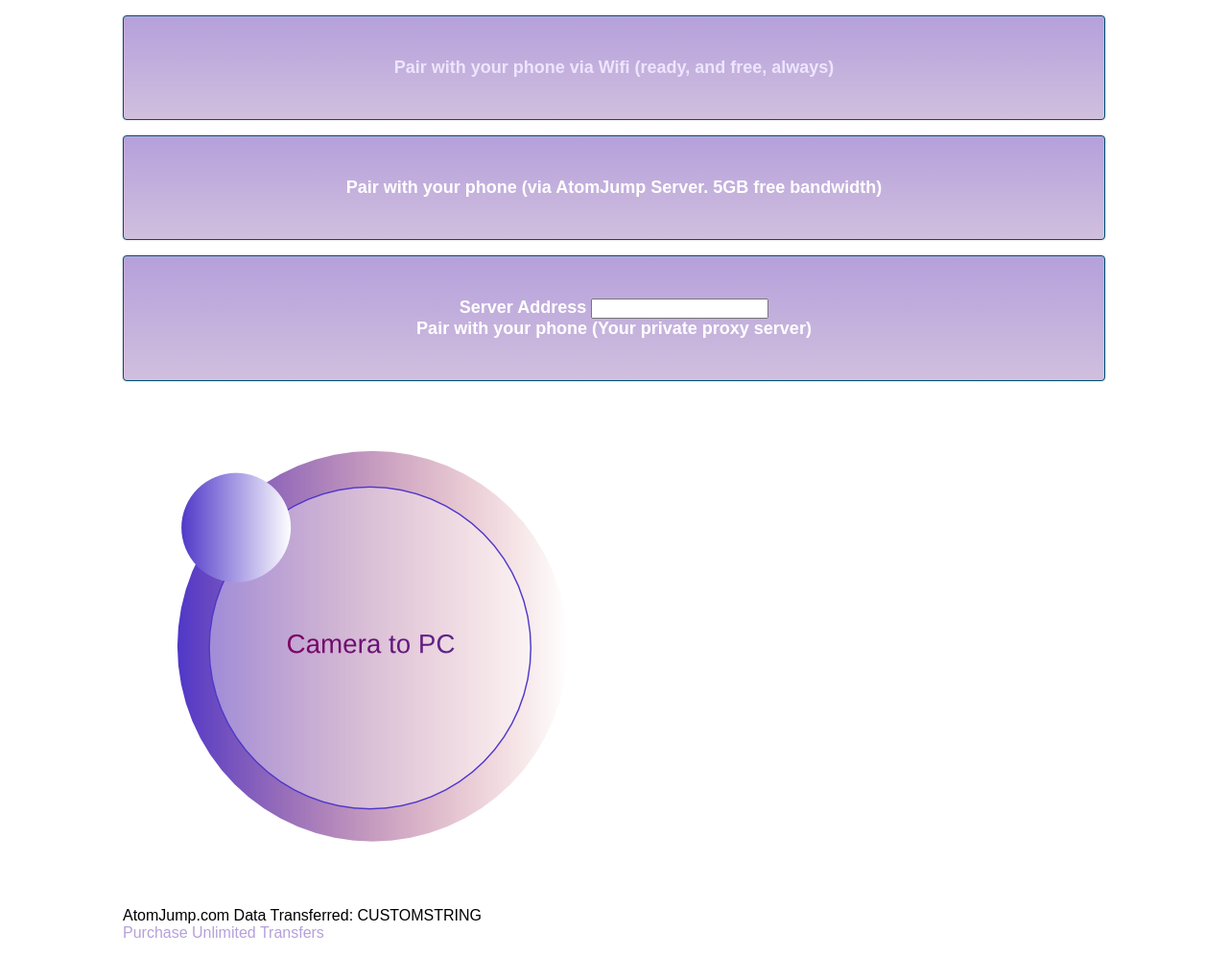
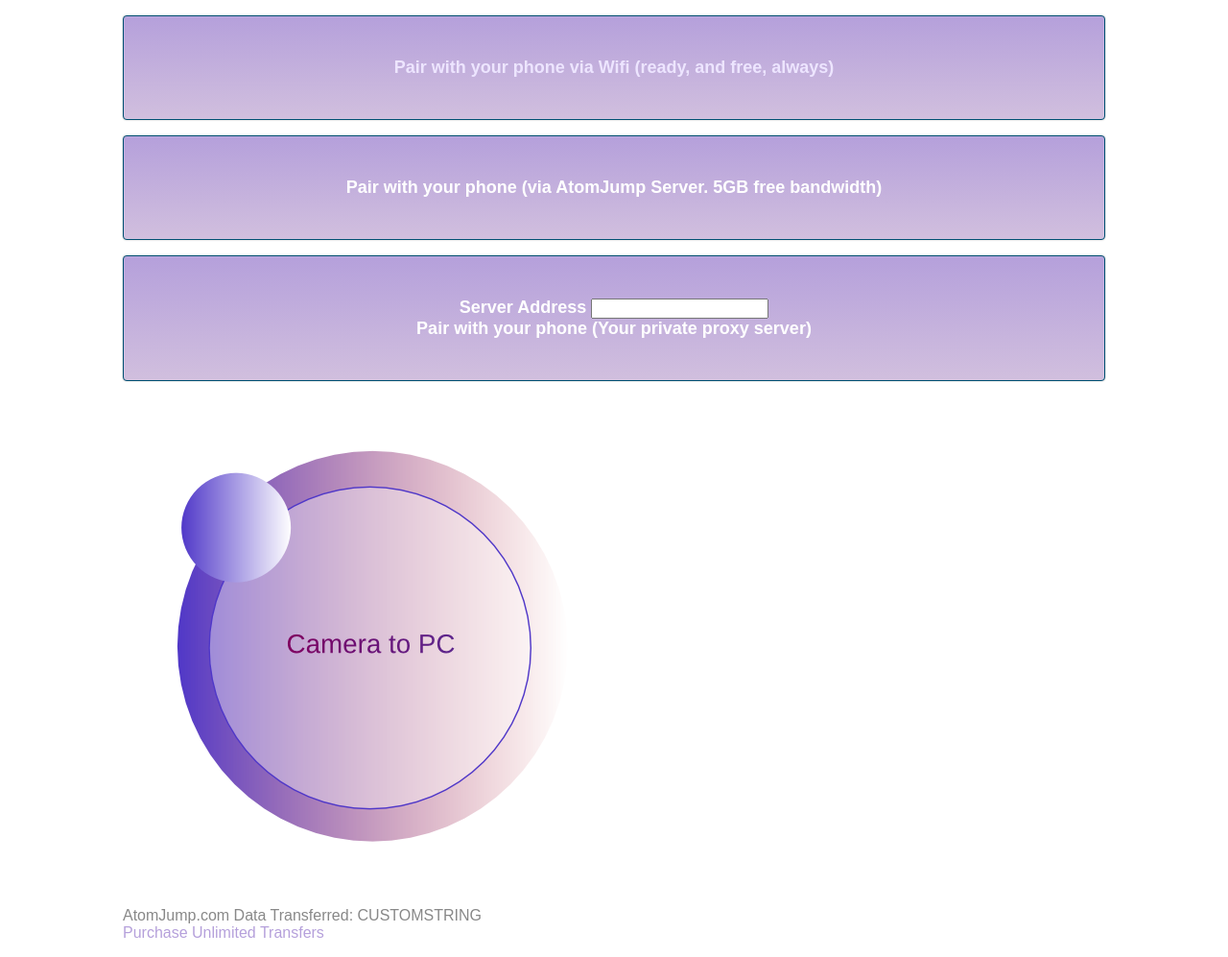
Before and after one commit to atomjump/medimageserv, a website: page public/index.html in a window 1280 px wide. Shown: the whole page at 96% size. Drawn offline with Linux system fonts and the light colour scheme.

Commit message:
aj data style

```diff
--- a/public/style.css
+++ b/public/style.css
@@ -24,6 +24,11 @@ a {
 
 }
 
+.ajdata {
+    color: #888;
+    font-family: Arial, Helvetica, sans-serif;
+}
+
 .button {
  text-decoration:none;
  text-align:center;
```
